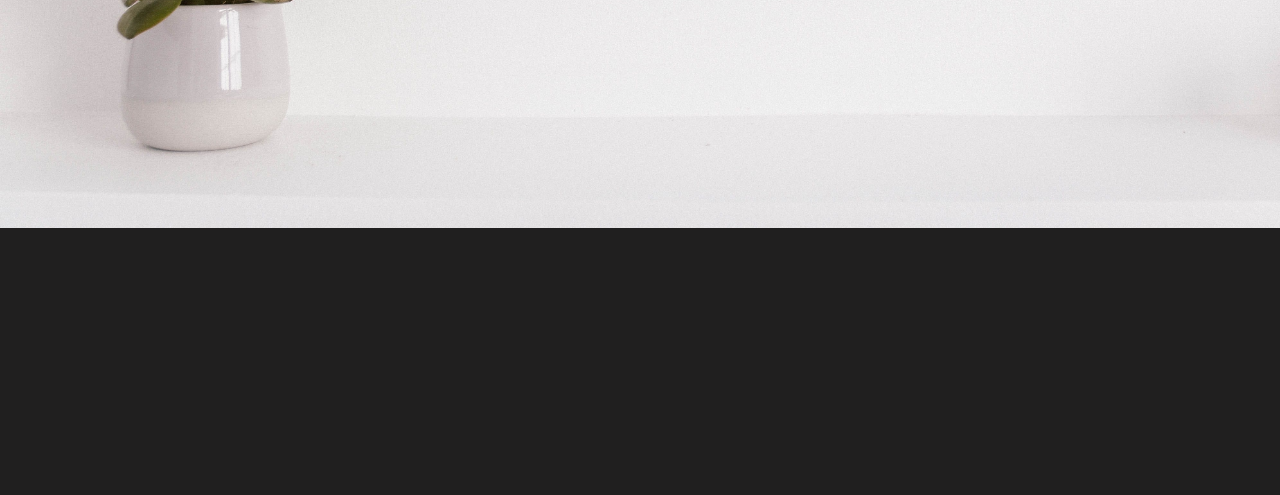
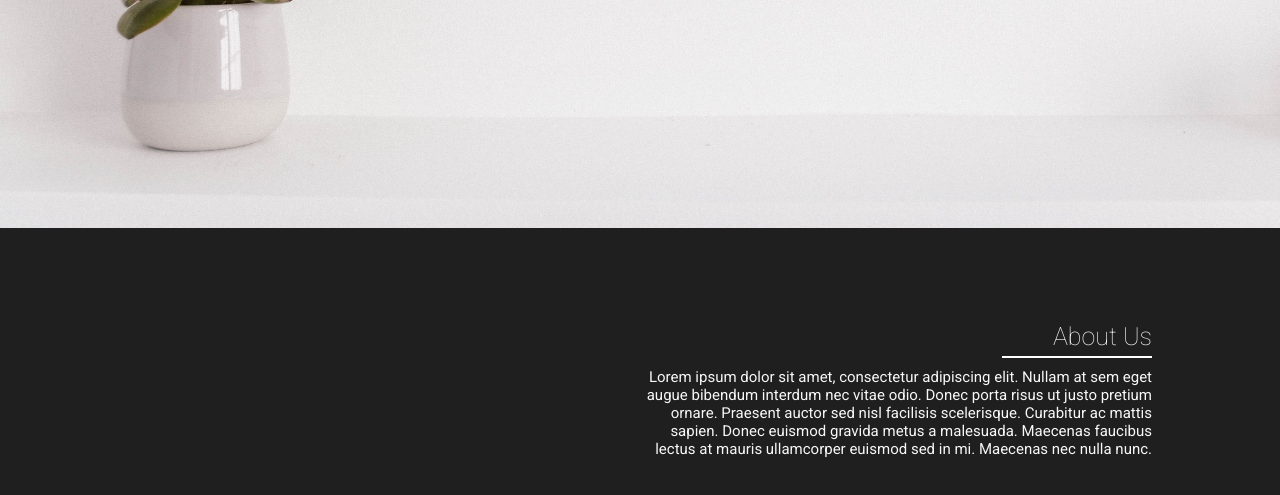
Before and after one commit to iamanandhuam/EnergyFox, a plain HTML site: page index.html in a window 1280 px wide. Shown: the part 351-846 px from the top of the page. Drawn offline with Linux system fonts and the light colour scheme.

Commit message:
Added about us section

```diff
--- a/assets/css/style.css
+++ b/assets/css/style.css
@@ -6,7 +6,8 @@ body, h1, p, input, textarea, button {
 }
 
 body {
-    font-family: Arial, sans-serif;
+    /* font-family: Arial, sans-serif; */
+    font-family: 'Roboto', sans-serif;
     background-color: #f7f7f7;
     margin: 0;
     padding: 0;
@@ -50,6 +51,7 @@ header img {
 .company_banner h1 {
     font-size: 32px;
     color: #172447;
+    font-family: Arial, sans-serif;
 }
 
 .header_des {
@@ -82,5 +84,53 @@ header img {
 .about_us {
     width: 100%;
     height: 300px;
+    display: flex;
     background-color: #201f1f;
+    flex-direction: row;
+    flex-wrap: nowrap;
+    align-content: center;
+    justify-content: center;
+    align-items: center;
 }
+
+.left {
+    width: 40%;
+    height: 200px;
+    /* background-color: #847373; */
+}
+
+.right {
+    width: 40%;
+    height: 200px;
+    /* background-color: #9e9e9e; */
+    display: flex;
+    flex-direction: column;
+    flex-wrap: nowrap;
+    align-content: right;
+    justify-content: center;
+    align-items: flex-end;
+    padding: 20px;
+}
+
+.right h3 {
+    font-weight: 100;
+    font-size: 25px;
+    color: #f7f7f7;
+    text-align: right;
+    margin-bottom: 5px;
+}
+
+.about_des {
+    font-size: 15px;
+    color: #f7f7f7;
+    text-align: right;
+}
+
+#underline {
+    height: 2px;
+    width: 150px;
+    margin-bottom: 10px;
+    background-color: #fff;
+}
+
+/* end of about section *   /
--- a/index.html
+++ b/index.html
@@ -4,6 +4,11 @@
     <meta charset="UTF-8">
     <meta name="viewport" content="width=device-width, initial-scale=1.0">
     <link rel="stylesheet" type="text/css" href="assets/css/style.css">
+
+    <link rel="preconnect" href="https://fonts.googleapis.com">
+    <link rel="preconnect" href="https://fonts.gstatic.com" crossorigin>
+    <link href="https://fonts.googleapis.com/css2?family=Roboto:wght@100;300;400&display=swap" rel="stylesheet">
+
     <link rel = "icon" href =  "assets/img/transparent_logo.png" type = "image/x-icon">
     <title>EnergyFox | Pvt | Ltd</title>
 </head>
@@ -24,11 +29,22 @@
 
     <div class="about_us">
         <div class="left">
-
+            <!-- TODO : add some images hear  -->
         </div>
         <div class="right">
+            <h3>About Us</h3>
+            <div id="underline"></div>
+            <p class="about_des">Lorem ipsum dolor sit amet, consectetur adipiscing elit. Nullam at
+                 sem eget augue bibendum interdum nec vitae odio. Donec porta risus
+                  ut justo pretium ornare. Praesent auctor sed nisl facilisis
+                  scelerisque. Curabitur ac mattis sapien. Donec euismod gravida metus
+                  a malesuada. Maecenas faucibus lectus at mauris ullamcorper euismod
+                   sed in mi. Maecenas nec nulla nunc.</p>
+        </div>
+    </div>
 
-        </div>
+    <div class="certifications">
+
     </div>
 </body>
 </html>
```
Also changed, not shown: 1 other file.
